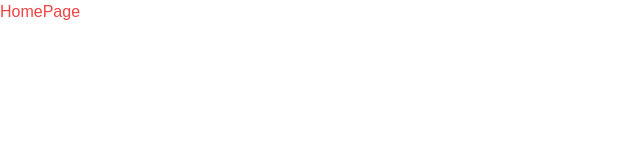
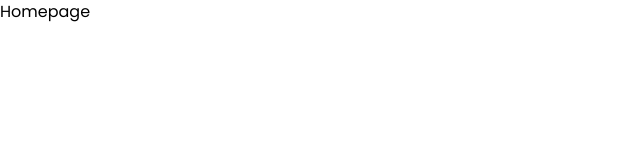
Before and after one commit to EdwinSch/next-property-pulse, a Next.js app: page / in a window 1280 px wide. Shown: the top 160 px of the page, without its empty margins (0-640 px from the left). Built offline with nearby package versions, Linux system fonts and the light colour scheme.

Commit message:
add routes

```diff
--- a/app/layout.jsx
+++ b/app/layout.jsx
@@ -1,4 +1,12 @@
 import "./globals.css";
+
+import { Poppins } from "next/font/google";
+
+const poppins = Poppins({
+  subsets: ["latin"],
+  display: "swap",
+  weight: ["300", "400", "500", "600", "700"],
+});
 
 export const metadata = {
   title: "Property Pulse",
@@ -9,7 +17,7 @@ export const metadata = {
 export default function RootLayout({ children }) {
   return (
     <html lang="en">
-      <body>
+      <body className={poppins.className}>
         <main>{children}</main>
       </body>
     </html>
--- a/app/page.jsx
+++ b/app/page.jsx
@@ -1,4 +1,4 @@
 const HomePage = () => {
-  return <div className="text-red-500">HomePage</div>;
+  return <h1>Homepage</h1>;
 };
 export default HomePage;
--- /dev/null
+++ b/app/properties/[id]/page.jsx
@@ -0,0 +1,4 @@
+const PropertyPage = () => {
+  return <div>Dynamic PropertyPage</div>;
+};
+export default PropertyPage;
--- /dev/null
+++ b/app/properties/add/page.jsx
@@ -0,0 +1,4 @@
+const AddPropertyPage = () => {
+  return <div>AddPropertyPage</div>;
+};
+export default AddPropertyPage;
--- /dev/null
+++ b/app/properties/page.jsx
@@ -0,0 +1,4 @@
+const PropertiesPage = () => {
+  return <div>PropertiesPage</div>;
+};
+export default PropertiesPage;
--- a/tailwind.config.js
+++ b/tailwind.config.js
@@ -7,9 +7,6 @@ module.exports = {
   ],
   theme: {
     extend: {
-      fontFamily: {
-        sans: ["Poppins", "sans-serif"],
-      },
       gridTemplateColumns: {
         "70/30": "70% 28%",
       },
```
